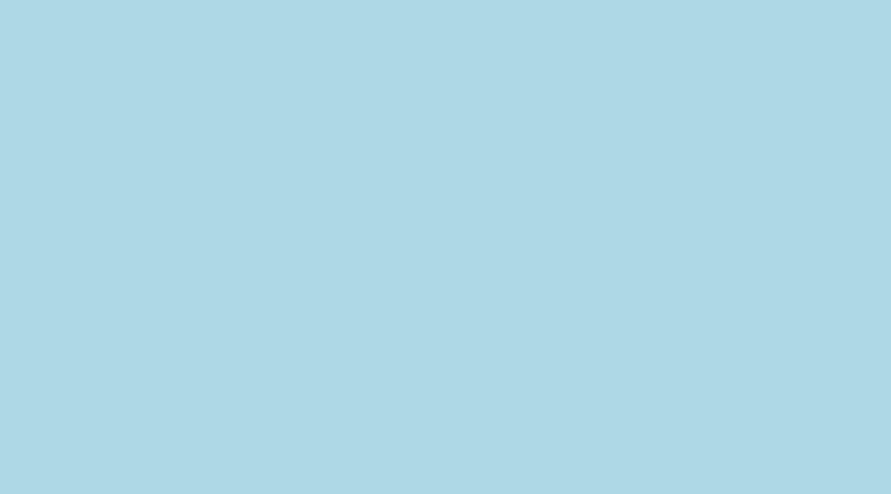
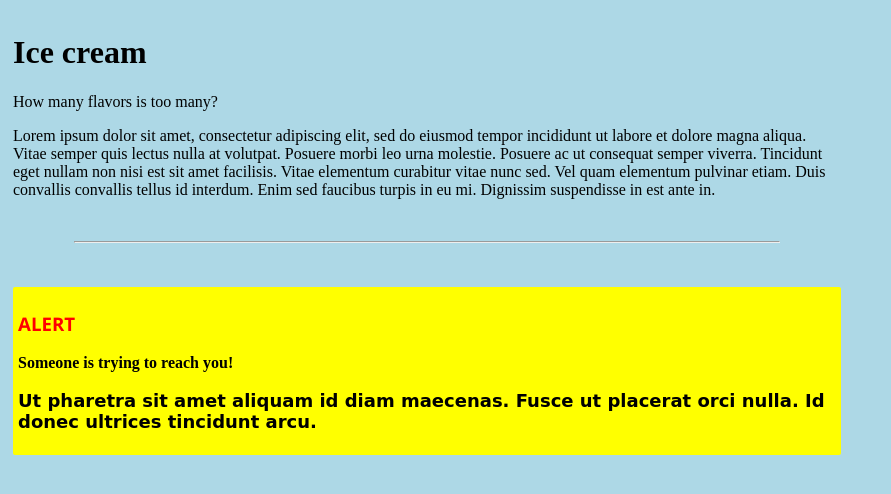
Before and after one commit to AJHardin-dev/CSSCheckup, a plain HTML site: page index.html in a window 1280 px wide. Shown: the whole page, without its empty margins (0-891 px from the left). Drawn offline with Linux system fonts and the light colour scheme.

Commit message:
Built index.html, finished main.css

```diff
--- a/index.html
+++ b/index.html
@@ -8,6 +8,19 @@
     <link rel="stylesheet" type="text/css" href="main.css" />
 </head>
 <body>
+    <div style="width: 66%;" style="text-align: center;">
+        <h1>Ice cream</h1>
+        <p>How many flavors is too many?</p>
+        <p>Lorem ipsum dolor sit amet, consectetur adipiscing elit, sed do eiusmod tempor incididunt ut labore et dolore magna aliqua. Vitae semper quis lectus nulla at volutpat. Posuere morbi leo urna molestie. Posuere ac ut consequat semper viverra. Tincidunt eget nullam non nisi est sit amet facilisis. Vitae elementum curabitur vitae nunc sed. Vel quam elementum pulvinar etiam. Duis convallis convallis tellus id interdum. Enim sed faucibus turpis in eu mi. Dignissim suspendisse in est ante in.</p>
+        <br /><hr />
+        <br /><br />
 
+        <div class="alert">
+            <h3>ALERT</h3>
+            <p>Someone is trying to reach you!</p>
+            <p id="message">Ut pharetra sit amet aliquam id diam maecenas. Fusce ut placerat orci nulla. Id donec ultrices tincidunt arcu.</p>
+        </div>
+
+    </div>
 </body>
 </html>
--- a/main.css
+++ b/main.css
@@ -6,9 +6,21 @@ body {
 .alert {
     background-color: yellow;
     font-weight: bold;
+    border-radius: 2px;
+    border-color: black;
+    padding: 5px;
 }
 
 .alert h3{
     color: red;
     font-family: 'Segoe UI', Tahoma, Geneva, Verdana, sans-serif;
 }
+
+hr {
+    width: 85%;
+}
+
+#message {
+    font-size: large;
+    font-family: cursive;
+}
```
